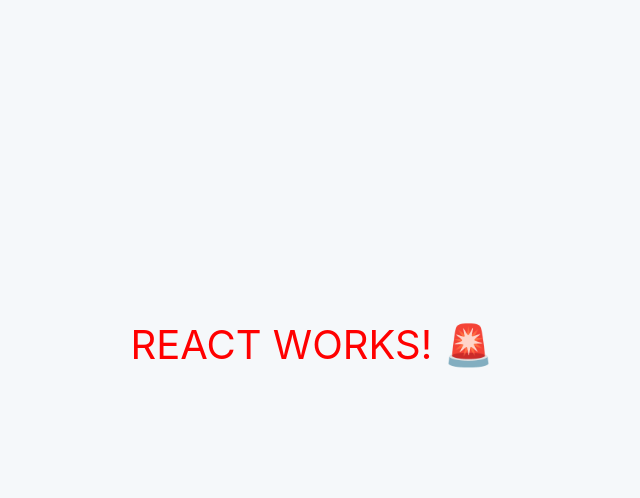
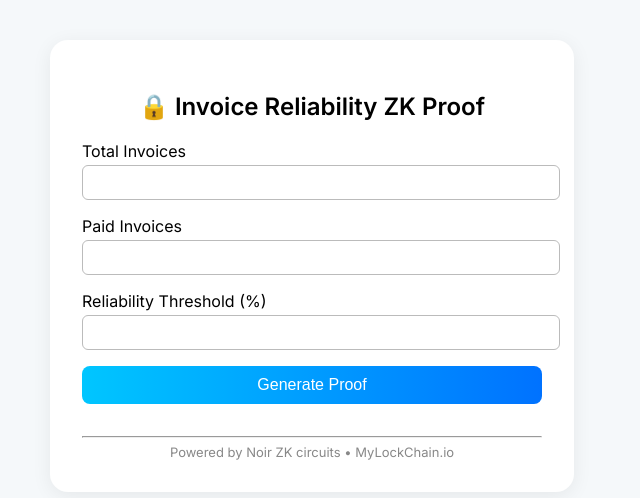
Before and after one commit to Lpierzina/zkInvoiceFactoring, a React (Create React App) app in the folder frontend2/: page / in a window 1280 px wide. Shown: the top 498 px of the page, without its empty margins (328-968 px from the left). Built offline with nearby package versions, Linux system fonts and the light colour scheme.

Commit message:
Add portable nargo binary for Heroku

```diff
--- a/frontend2/src/App.js
+++ b/frontend2/src/App.js
@@ -1,7 +1,112 @@
+import React, { useState } from "react";
+
+const API_URL = "https://zkinvoice-backend-f15c33da94bc.herokuapp.com/api/prove-reliability";
+
 export default function App() {
+  const [inputs, setInputs] = useState({
+    total_invoices: "",
+    paid_invoices: "",
+    threshold_percent: ""
+  });
+  const [loading, setLoading] = useState(false);
+  const [proof, setProof] = useState(null);
+  const [error, setError] = useState(null);
+
+  function handleChange(e) {
+    setInputs((prev) => ({
+      ...prev,
+      [e.target.name]: e.target.value
+    }));
+  }
+
+  async function handleSubmit(e) {
+    e.preventDefault();
+    setLoading(true);
+    setProof(null);
+    setError(null);
+
+    try {
+      const res = await fetch(API_URL, {
+        method: "POST",
+        headers: { "Content-Type": "application/json" },
+        body: JSON.stringify({
+          total_invoices: Number(inputs.total_invoices),
+          paid_invoices: Number(inputs.paid_invoices),
+          threshold_percent: Number(inputs.threshold_percent)
+        })
+      });
+      const data = await res.json();
+      if (data.error) throw new Error(data.error);
+      setProof(data);
+    } catch (err) {
+      setError(err.message);
+    } finally {
+      setLoading(false);
+    }
+  }
+
   return (
-    <div style={{ fontSize: 40, color: "red", textAlign: "center", marginTop: "40vh" }}>
-      REACT WORKS! 🚨
+    <div style={{ fontFamily: "Inter, sans-serif", background: "#f5f8fa", minHeight: "100vh" }}>
+      <div style={{
+        maxWidth: 460, margin: "40px auto", background: "#fff", padding: 32,
+        borderRadius: 18, boxShadow: "0 4px 20px #0001"
+      }}>
+        <h2 style={{ textAlign: "center" }}>🔒 Invoice Reliability ZK Proof</h2>
+        <form onSubmit={handleSubmit}>
+          <label>
+            Total Invoices<br/>
+            <input type="number" name="total_invoices" value={inputs.total_invoices}
+                   onChange={handleChange} min={1} required style={inputStyle}/>
+          </label>
+          <label>
+            Paid Invoices<br/>
+            <input type="number" name="paid_invoices" value={inputs.paid_invoices}
+                   onChange={handleChange} min={0} required style={inputStyle}/>
+          </label>
+          <label>
+            Reliability Threshold (%)<br/>
+            <input type="number" name="threshold_percent" value={inputs.threshold_percent}
+                   onChange={handleChange} min={0} max={100} required style={inputStyle}/>
+          </label>
+          <button disabled={loading} style={btnStyle}>
+            {loading ? "Proving..." : "Generate Proof"}
+          </button>
+        </form>
+
+        {proof && (
+          <div style={{marginTop: 28, padding: 16, background: "#eef6ff", borderRadius: 12}}>
+            <h3>
+              {proof.isReliable
+                ? <span style={{color: "#14b314"}}>✅ Reliable</span>
+                : <span style={{color: "#d31717"}}>❌ Not Reliable</span>}
+            </h3>
+            <details style={{marginTop: 8}}>
+              <summary>Show ZK Proof Output</summary>
+              <pre style={{
+                background: "#eee", padding: 8, borderRadius: 6, fontSize: 13, overflowX: "auto"
+              }}>{proof.nargoOutput}</pre>
+            </details>
+          </div>
+        )}
+        {error && <div style={{ color: "#d31717", marginTop: 16 }}>{error}</div>}
+        <div style={{ marginTop: 32, fontSize: 13, color: "#888" }}>
+          <hr />
+          <div style={{textAlign: "center"}}>
+            Powered by Noir ZK circuits &bull; MyLockChain.io
+          </div>
+        </div>
+      </div>
     </div>
   );
 }
+
+const inputStyle = {
+  width: "100%", margin: "4px 0 16px 0", padding: 8,
+  border: "1px solid #bbb", borderRadius: 6, fontSize: 15
+};
+
+const btnStyle = {
+  width: "100%", padding: "10px 0", fontSize: 16,
+  background: "linear-gradient(90deg,#00c6ff,#0072ff)", color: "#fff",
+  border: "none", borderRadius: 8, cursor: "pointer"
+};
```
